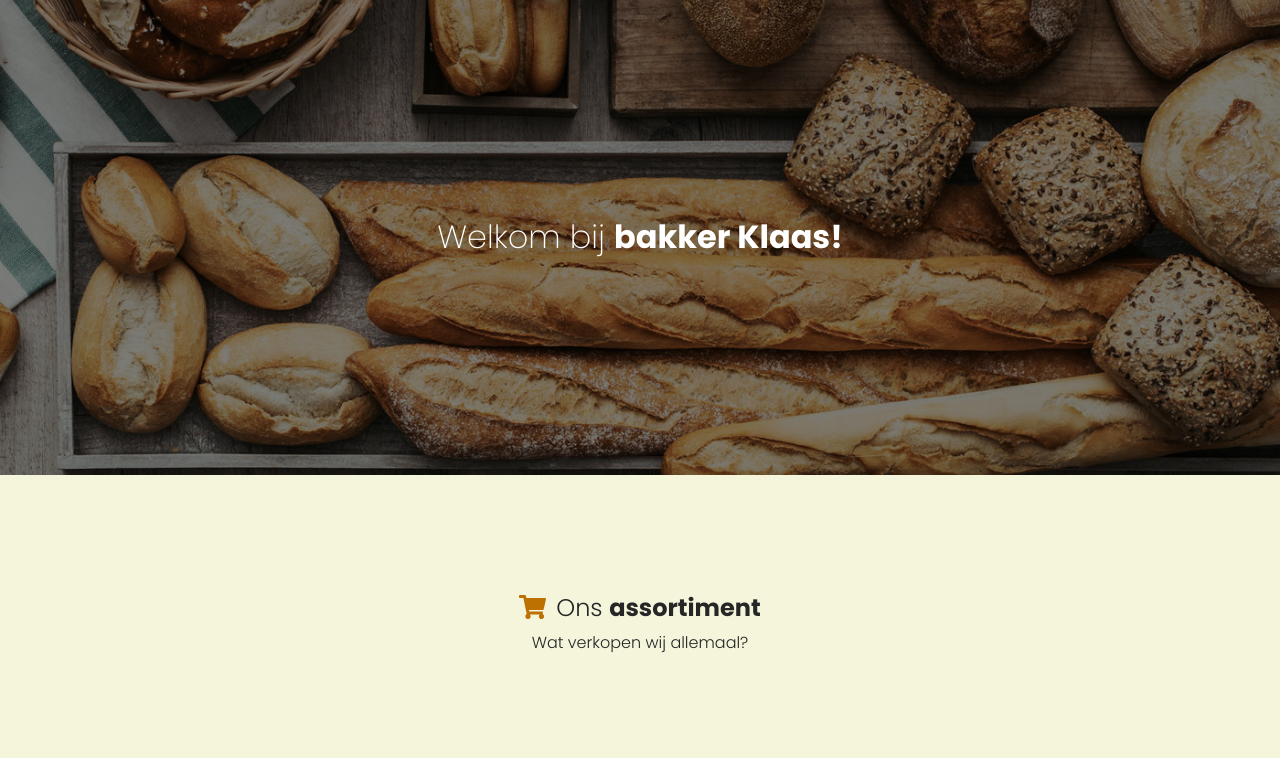
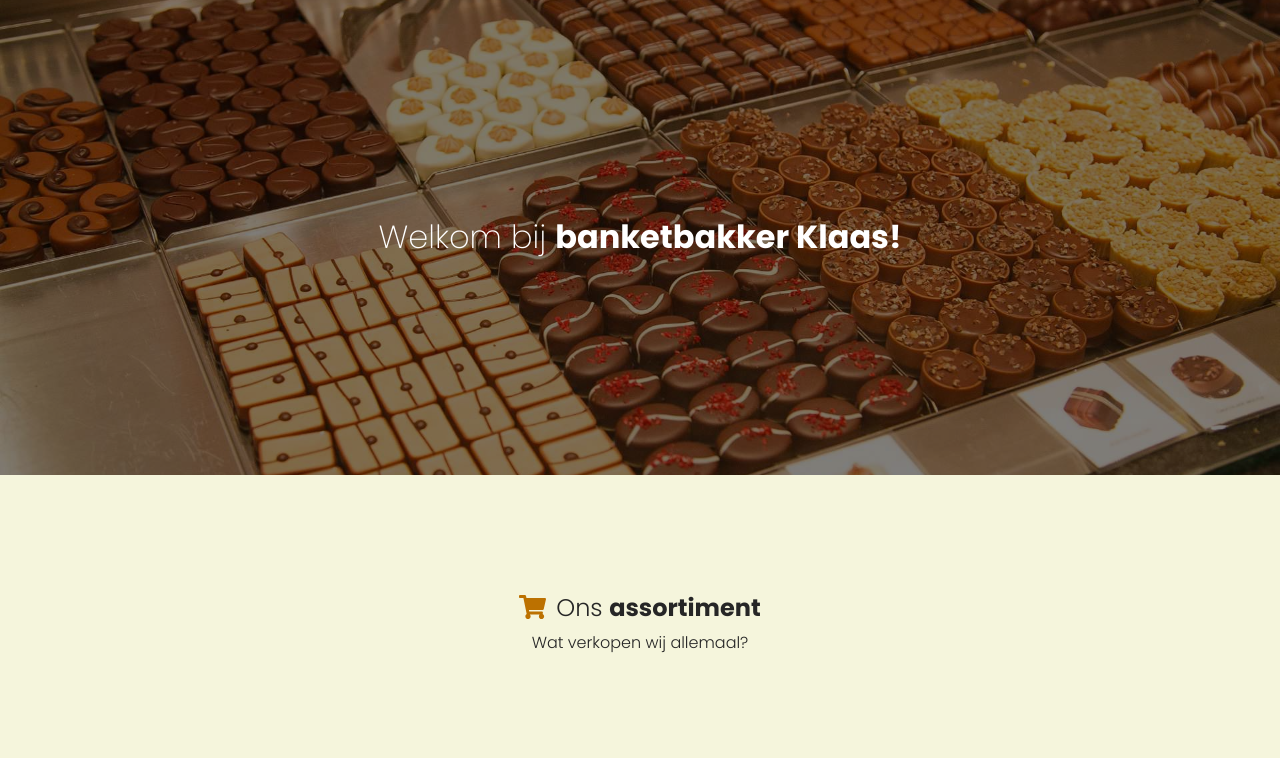
Before and after one commit to MrJulian01/Bakker-klaas, a plain HTML site: page index.html in a window 1280 px wide. Shown: the top 758 px of the page. Drawn offline with Linux system fonts and the light colour scheme.

Commit message:
[ADDED/CHANED] Images, HTML

```diff
--- a/css/style.css
+++ b/css/style.css
@@ -16,9 +16,9 @@
   /* _______  HEADER _______ */
 
   header {
-    padding-top: 15%;
-    padding-bottom: 15%;
-    background-image: url("../img/header.jpg");
+    padding-top: 20%;
+    padding-bottom: 20%;
+    background-image: url("../img/header2.jpg");
     background-position: center;
     background-repeat: no-repeat;
     background-size: cover;
@@ -294,9 +294,9 @@
   /* _______  HEADER _______ */
 
   header {
-    padding-top: 15%;
-    padding-bottom: 15%;
-    background-image: url("../img/header.jpg");
+    padding-top: 20%;
+    padding-bottom: 20%;
+    background-image: url("../img/header2.jpg");
     background-position: center;
     background-repeat: no-repeat;
     background-size: cover;
@@ -563,7 +563,7 @@
   header {
     padding-top: 15%;
     padding-bottom: 15%;
-    background-image: url("../img/header.jpg");
+    background-image: url("../img/header2.jpg");
     background-position: center;
     background-repeat: no-repeat;
     background-size: cover;
@@ -837,7 +837,7 @@
   header {
     padding-top: 15%;
     padding-bottom: 15%;
-    background-image: url("../img/header.jpg");
+    background-image: url("../img/header2.jpg");
     background-position: center;
     background-repeat: no-repeat;
     background-size: cover;
@@ -1111,7 +1111,7 @@
   header {
     padding-top: 15%;
     padding-bottom: 15%;
-    background-image: url("../img/header.jpg");
+    background-image: url("../img/header2.jpg");
     background-position: center;
     background-repeat: no-repeat;
     background-size: cover;
--- a/index.html
+++ b/index.html
@@ -16,7 +16,7 @@
     <!-- ________________________________________ -->
 
     <header>
-      <h1>Welkom bij <strong>bakker Klaas!</strong> </h1>
+      <h1>Welkom bij <strong>banketbakker Klaas!</strong> </h1>
     </header>
 
 
```
Also changed, not shown: img/header2.jpg (added).
